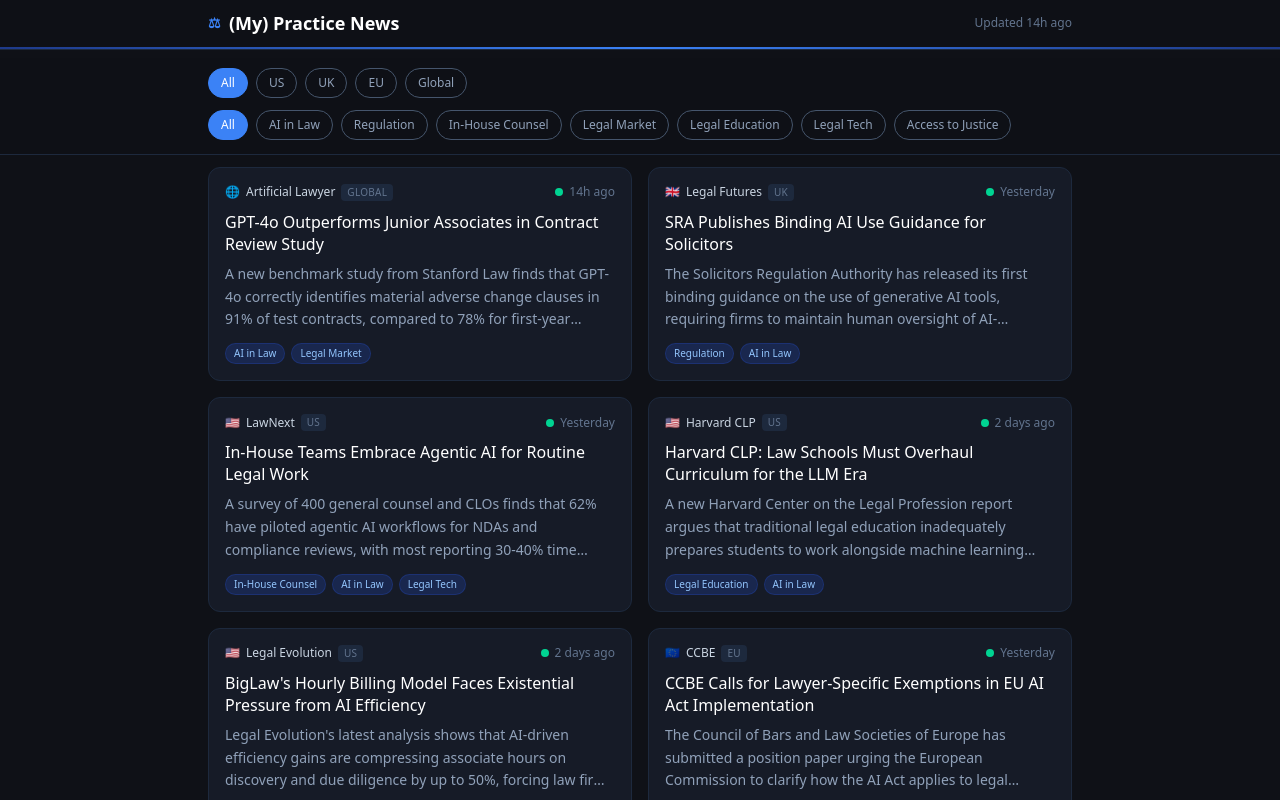
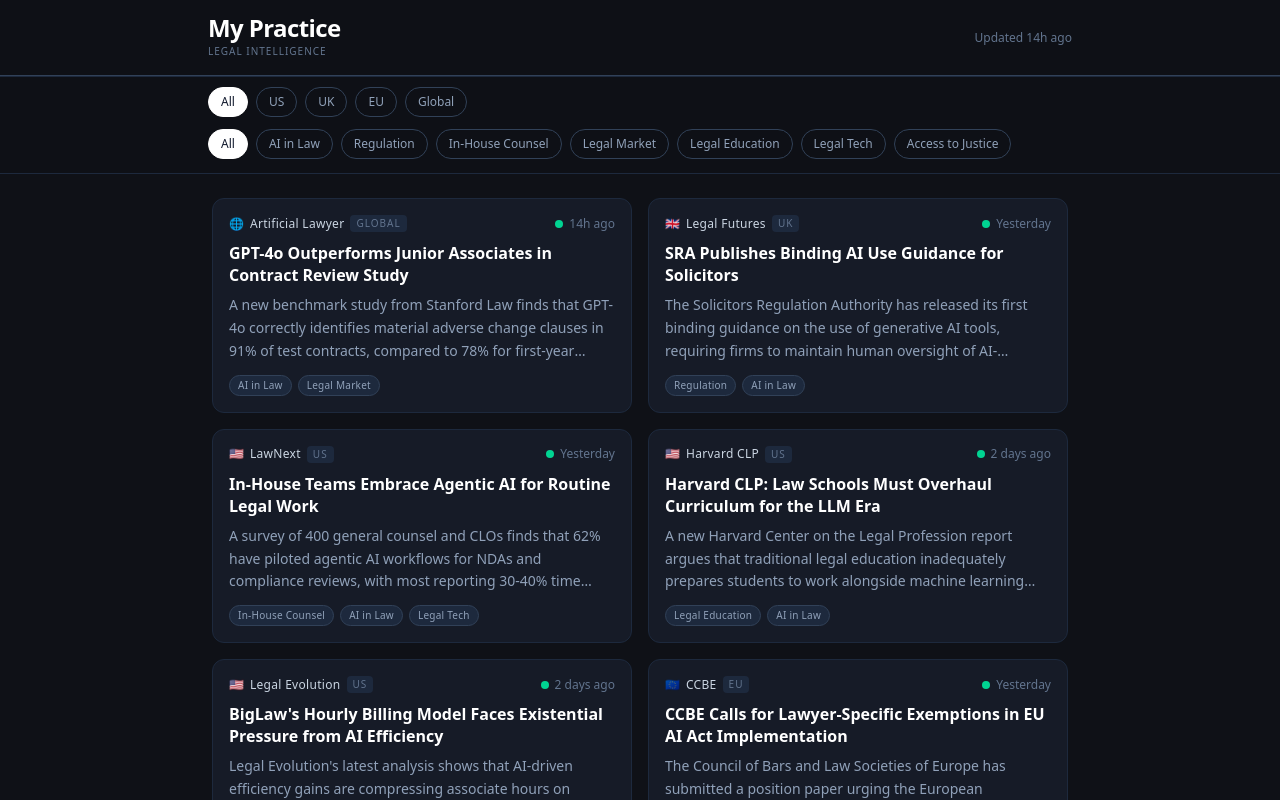
Before and after one commit to javierillescas/mypractice, a React (Vite) app: page / in a window 1280 px wide. Shown: the top 800 px of the page. Built offline with nearby package versions, Linux system fonts and the light colour scheme.

Commit message:
Phase 2: news agent, email digest, GitHub Actions workflow

```diff
--- a/agent/fetch-news.js
+++ b/agent/fetch-news.js
@@ -1,6 +1,3 @@
-// Phase 2 news agent — run with: node agent/fetch-news.js
-// Requires: npm install rss-parser (run once)
-
 import { readFileSync, writeFileSync } from 'fs'
 import { execSync } from 'child_process'
 import { fileURLToPath } from 'url'
@@ -8,6 +5,7 @@
 
 const __dirname = dirname(fileURLToPath(import.meta.url))
 const ROOT = join(__dirname, '..')
+const IS_CI = !!process.env.CI
 
 const INTERESTS = {
   'AI in Law': [
@@ -40,7 +38,7 @@
   ],
 }
 
-function score(title, summary) {
+function scoreArticle(title, summary) {
   const text = `${title} ${summary}`.toLowerCase()
   const tags = []
   let total = 0
@@ -75,9 +73,9 @@
         if (existingUrls.has(item.link)) continue
 
         const summary = (item.contentSnippet ?? item.summary ?? '').slice(0, 400)
-        const { tags, score: s } = score(item.title ?? '', summary)
+        const { tags, score } = scoreArticle(item.title ?? '', summary)
 
-        if (s < 3) continue
+        if (score < 3) continue
 
         const id = item.link
           .replace(/https?:\/\//, '')
@@ -93,8 +91,8 @@
           date: date.toISOString(),
           summary,
           tags,
-          relevance: s >= 6 ? 'high' : 'medium',
-          score: s,
+          relevance: score >= 6 ? 'high' : 'medium',
+          score,
         })
         existingUrls.add(item.link)
       }
@@ -103,12 +101,9 @@
     }
   }
 
-  // Merge and prune to 72h window
   const merged = [...newArticles, ...cache.articles].filter(
     a => new Date(a.date).getTime() > cutoff
   )
-
-  // Sort newest first
   merged.sort((a, b) => new Date(b.date) - new Date(a.date))
 
   const updated = {
@@ -119,10 +114,21 @@
   writeFileSync(join(ROOT, 'news-cache.json'), JSON.stringify(updated, null, 2))
   console.log(`\n✓ Added ${newArticles.length} new articles. Total: ${merged.length}`)
 
-  console.log('\nBuilding and deploying…')
+  console.log('\nBuilding…')
   execSync('npm run build', { cwd: ROOT, stdio: 'inherit' })
-  execSync('npx gh-pages -d dist', { cwd: ROOT, stdio: 'inherit' })
-  console.log('✓ Deployed to GitHub Pages')
+
+  console.log('Deploying to GitHub Pages…')
+  if (IS_CI) {
+    const token = process.env.GITHUB_TOKEN
+    const repoUrl = `https://x-access-token:${token}@github.com/javierillescas/mypracticenews.git`
+    execSync('git config user.email "actions@github.com"', { cwd: ROOT, stdio: 'inherit' })
+    execSync('git config user.name "GitHub Actions"', { cwd: ROOT, stdio: 'inherit' })
+    execSync(`npx gh-pages -d dist --repo ${repoUrl}`, { cwd: ROOT, stdio: 'inherit' })
+  } else {
+    execSync('npx gh-pages -d dist', { cwd: ROOT, stdio: 'inherit' })
+  }
+
+  console.log('✓ Deployed')
 }
 
 main().catch(err => { console.error(err); process.exit(1) })
--- /dev/null
+++ b/agent/send-email.js
@@ -0,0 +1,118 @@
+import { readFileSync } from 'fs'
+import { fileURLToPath } from 'url'
+import { dirname, join } from 'path'
+import { createTransport } from 'nodemailer'
+
+const __dirname = dirname(fileURLToPath(import.meta.url))
+const ROOT = join(__dirname, '..')
+
+const RECIPIENT = 'javier.illescas@me.com'
+const SITE_URL = 'https://javierillescas.github.io/mypracticenews/'
+
+const TAG_ORDER = [
+  'AI in Law', 'Regulation', 'In-House Counsel',
+  'Legal Market', 'Legal Tech', 'Legal Education', 'Access to Justice',
+]
+
+function formatDate(iso) {
+  return new Date(iso).toLocaleDateString('en-GB', {
+    weekday: 'long', day: 'numeric', month: 'long', year: 'numeric',
+  })
+}
+
+function buildHtml(articles, date) {
+  const byTag = {}
+  for (const tag of TAG_ORDER) {
+    const group = articles.filter(a => a.tags.includes(tag))
+    if (group.length) byTag[tag] = group
+  }
+
+  const tagSections = Object.entries(byTag).map(([tag, items]) => `
+    <tr><td style="padding: 24px 0 8px;">
+      <p style="margin:0; font-size:11px; font-weight:600; letter-spacing:2px; text-transform:uppercase; color:#94a3b8;">${tag}</p>
+    </td></tr>
+    ${items.map(a => `
+    <tr><td style="padding: 8px 0 16px; border-bottom: 1px solid #1e293b;">
+      <a href="${a.url}" style="display:block; font-size:15px; font-weight:600; color:#f1f5f9; text-decoration:none; line-height:1.4; margin-bottom:4px;">${a.title}</a>
+      <p style="margin:0 0 6px; font-size:12px; color:#64748b;">${a.source} &nbsp;·&nbsp; ${a.region} &nbsp;·&nbsp; ${a.relevance === 'high' ? '🟢 High' : '🟡 Medium'}</p>
+      <p style="margin:0; font-size:13px; color:#94a3b8; line-height:1.5;">${a.summary}</p>
+    </td></tr>`).join('')}
+  `).join('')
+
+  return `<!DOCTYPE html>
+<html>
+<head><meta charset="UTF-8"><meta name="viewport" content="width=device-width,initial-scale=1"></head>
+<body style="margin:0;padding:0;background:#0f1117;font-family:system-ui,-apple-system,'Segoe UI',sans-serif;">
+  <table width="100%" cellpadding="0" cellspacing="0" style="background:#0f1117;">
+    <tr><td align="center" style="padding:32px 16px;">
+      <table width="600" cellpadding="0" cellspacing="0" style="max-width:600px;width:100%;">
+
+        <!-- Header -->
+        <tr><td style="padding-bottom:0;">
+          <p style="margin:0; font-size:22px; font-weight:700; color:#f1f5f9; letter-spacing:-0.5px;">My Practice</p>
+          <p style="margin:4px 0 0; font-size:11px; letter-spacing:2px; text-transform:uppercase; color:#475569;">Legal Intelligence</p>
+        </td></tr>
+        <tr><td style="padding:12px 0 4px;"><div style="height:1px;background:#1e293b;"></div></td></tr>
+
+        <!-- Date + count -->
+        <tr><td style="padding:12px 0 8px;">
+          <p style="margin:0; font-size:13px; color:#64748b;">${date} &nbsp;·&nbsp; <strong style="color:#94a3b8;">${articles.length} article${articles.length !== 1 ? 's' : ''}</strong> today</p>
+        </td></tr>
+
+        <!-- Articles by tag -->
+        ${tagSections}
+
+        <!-- Footer -->
+        <tr><td style="padding:28px 0 0;">
+          <div style="height:1px;background:#1e293b;margin-bottom:16px;"></div>
+          <p style="margin:0; font-size:12px; color:#334155; text-align:center;">
+            <a href="${SITE_URL}" style="color:#64748b;">Open My Practice →</a>
+          </p>
+        </td></tr>
+
+      </table>
+    </td></tr>
+  </table>
+</body>
+</html>`
+}
+
+async function main() {
+  const gmailUser = process.env.GMAIL_USER
+  const gmailPass = process.env.GMAIL_APP_PASSWORD
+
+  if (!gmailUser || !gmailPass) {
+    console.error('Missing GMAIL_USER or GMAIL_APP_PASSWORD env vars')
+    process.exit(1)
+  }
+
+  const cache = JSON.parse(readFileSync(join(ROOT, 'news-cache.json'), 'utf8'))
+
+  // Articles from the last 25h (slight buffer over 24h cron interval)
+  const cutoff = Date.now() - 25 * 60 * 60 * 1000
+  const fresh = cache.articles.filter(a => new Date(a.date).getTime() > cutoff)
+
+  if (fresh.length === 0) {
+    console.log('No new articles in the last 25h — skipping email.')
+    return
+  }
+
+  const date = formatDate(new Date().toISOString())
+  const html = buildHtml(fresh, date)
+
+  const transporter = createTransport({
+    service: 'gmail',
+    auth: { user: gmailUser, pass: gmailPass },
+  })
+
+  await transporter.sendMail({
+    from: `"My Practice" <${gmailUser}>`,
+    to: RECIPIENT,
+    subject: `My Practice · ${fresh.length} new article${fresh.length !== 1 ? 's' : ''} · ${date}`,
+    html,
+  })
+
+  console.log(`✓ Email sent to ${RECIPIENT} (${fresh.length} articles)`)
+}
+
+main().catch(err => { console.error(err); process.exit(1) })
--- a/package.json
+++ b/package.json
@@ -10,8 +10,10 @@
     "deploy": "npm run build && gh-pages -d dist"
   },
   "dependencies": {
+    "nodemailer": "^9.0.1",
     "react": "^19.2.6",
-    "react-dom": "^19.2.6"
+    "react-dom": "^19.2.6",
+    "rss-parser": "^3.13.0"
   },
   "devDependencies": {
     "@eslint/js": "^10.0.1",
--- a/src/App.jsx
+++ b/src/App.jsx
@@ -26,7 +26,7 @@
         onTag={setTag}
       />
 
-      <main className="max-w-4xl mx-auto px-4 py-5">
+      <main className="max-w-4xl mx-auto px-5 py-6">
         {filtered.length === 0 ? (
           <div className="flex flex-col items-center justify-center py-24 text-center">
             <span className="text-4xl mb-4">🔍</span>
@@ -43,8 +43,8 @@
       </main>
 
       <footer className="max-w-4xl mx-auto px-4 py-6 mt-4 border-t border-slate-800">
-        <p className="text-slate-600 text-xs text-center">
-          (My) Practice News · Javier Illescas · Group Head of Legal, Banco Santander
+        <p className="text-slate-600 text-xs text-center tracking-wide">
+          My Practice · Javier Illescas · Group Head of Legal, Banco Santander
         </p>
       </footer>
     </div>
--- a/src/components/FilterBar.jsx
+++ b/src/components/FilterBar.jsx
@@ -17,8 +17,8 @@
       className={`
         whitespace-nowrap text-xs px-3 py-1.5 rounded-full border transition-all
         ${active
-          ? 'bg-[#3b82f6] border-[#3b82f6] text-white font-medium'
-          : 'bg-transparent border-slate-600 text-slate-400 hover:border-slate-400 hover:text-slate-200'
+          ? 'bg-white border-white text-slate-900 font-medium'
+          : 'bg-transparent border-slate-700 text-slate-400 hover:border-slate-400 hover:text-slate-200'
         }
       `}
     >
--- a/src/components/Header.jsx
+++ b/src/components/Header.jsx
@@ -5,25 +5,27 @@
   const days = Math.floor(hours / 24)
   if (minutes < 60) return `${minutes}m ago`
   if (hours < 24) return `${hours}h ago`
-  if (days === 1) return 'Yesterday'
+  if (hours < 48) return 'Yesterday'
   return `${days} days ago`
 }
 
 export default function Header({ lastUpdated }) {
   return (
     <header className="sticky top-0 z-20 bg-[#0f1117]/95 backdrop-blur-sm border-b border-slate-800">
-      <div className="max-w-4xl mx-auto px-4 py-3 flex items-center justify-between">
-        <div className="flex items-center gap-2">
-          <span className="text-[#3b82f6] font-semibold text-sm tracking-wide uppercase">⚖</span>
-          <h1 className="text-white font-semibold text-base sm:text-lg leading-tight">
-            (My) Practice News
+      <div className="max-w-4xl mx-auto px-4 py-4 flex items-center justify-between">
+        <div>
+          <h1 className="text-white font-semibold text-xl sm:text-2xl tracking-tight leading-none">
+            My Practice
           </h1>
+          <p className="text-slate-500 text-[10px] tracking-widest uppercase mt-1 font-light">
+            Legal Intelligence
+          </p>
         </div>
         <span className="text-slate-500 text-xs">
           Updated {relativeTime(lastUpdated)}
         </span>
       </div>
-      <div className="h-0.5 bg-gradient-to-r from-[#1e3a8a] via-[#3b82f6] to-[#1e3a8a]" />
+      <div className="h-px bg-slate-700" />
     </header>
   )
 }
--- a/src/components/NewsCard.jsx
+++ b/src/components/NewsCard.jsx
@@ -22,12 +22,11 @@
       hover:border-slate-600 hover:shadow-lg hover:shadow-black/30
       active:scale-[0.99]
     ">
-      {/* Source row */}
       <div className="flex items-center justify-between mb-2.5">
         <div className="flex items-center gap-1.5 text-slate-400 text-xs">
           <span>{FLAG[region] ?? '🌐'}</span>
-          <span className="font-medium text-slate-300">{source}</span>
-          <span className="px-1.5 py-0.5 rounded bg-slate-800 text-slate-500 text-[10px] uppercase tracking-wide">
+          <span className="font-medium text-slate-300 tracking-wide">{source}</span>
+          <span className="px-1.5 py-0.5 rounded bg-slate-800 text-slate-500 text-[10px] uppercase tracking-widest">
             {region}
           </span>
         </div>
@@ -40,27 +39,24 @@
         </div>
       </div>
 
-      {/* Title */}
       <a
         href={url}
         target="_blank"
         rel="noopener noreferrer"
-        className="block text-white font-medium text-sm sm:text-base leading-snug mb-2 hover:text-[#60a5fa] transition-colors"
+        className="block text-white font-semibold text-sm sm:text-base leading-snug mb-2 hover:text-slate-300 transition-colors"
       >
         {title}
       </a>
 
-      {/* Summary */}
       <p className="text-slate-400 text-xs sm:text-sm leading-relaxed line-clamp-3 mb-3">
         {summary}
       </p>
 
-      {/* Tags */}
       <div className="flex flex-wrap gap-1.5">
         {tags.map(tag => (
           <span
             key={tag}
-            className="text-[10px] px-2 py-0.5 rounded-full bg-[#1e3a8a]/40 text-[#93c5fd] border border-[#1e3a8a]/60"
+            className="text-[10px] px-2 py-0.5 rounded-full bg-slate-800 text-slate-400 border border-slate-700 tracking-wide"
           >
             {tag}
           </span>
--- a/src/index.css
+++ b/src/index.css
@@ -15,3 +15,6 @@
 #root {
   min-height: 100svh;
 }
+
+.scrollbar-hide::-webkit-scrollbar { display: none; }
+.scrollbar-hide { -ms-overflow-style: none; scrollbar-width: none; }
```
Also changed, not shown: 1 other file (tests, documents, lock files or other folders).
